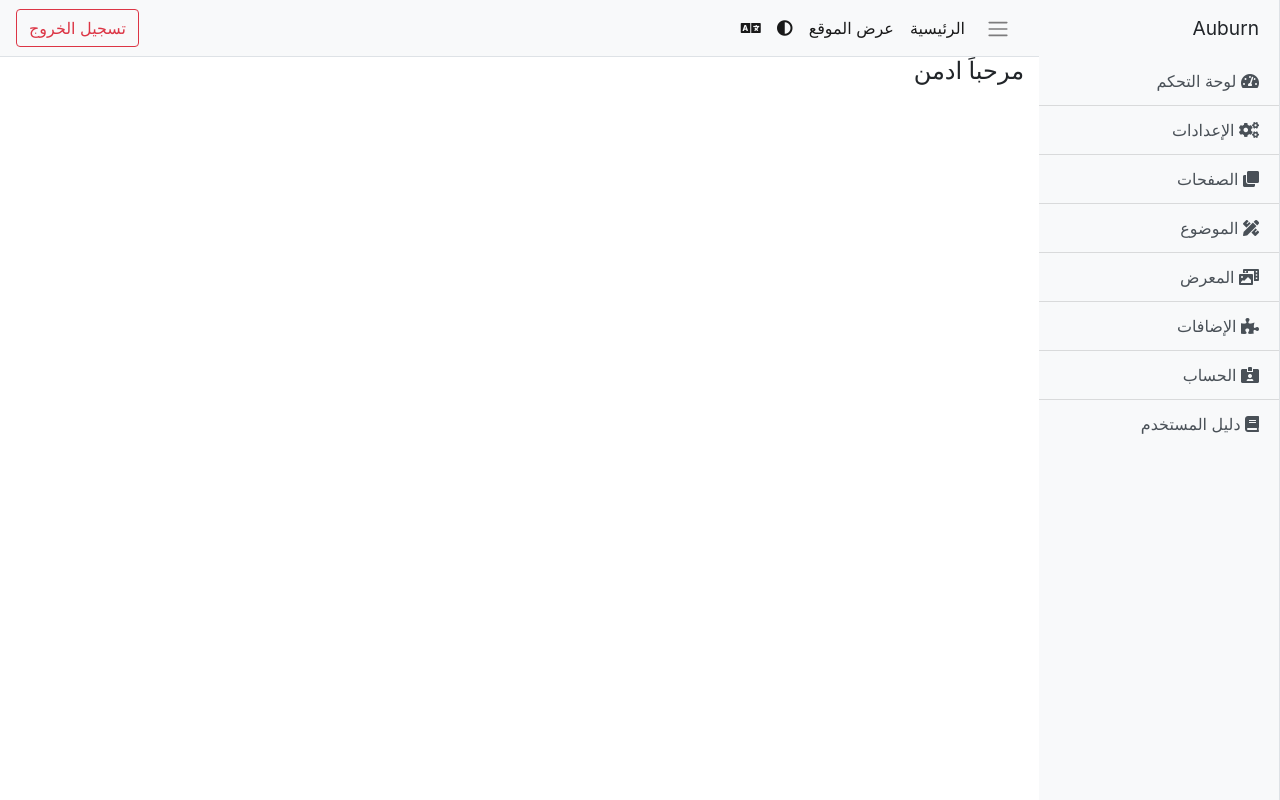
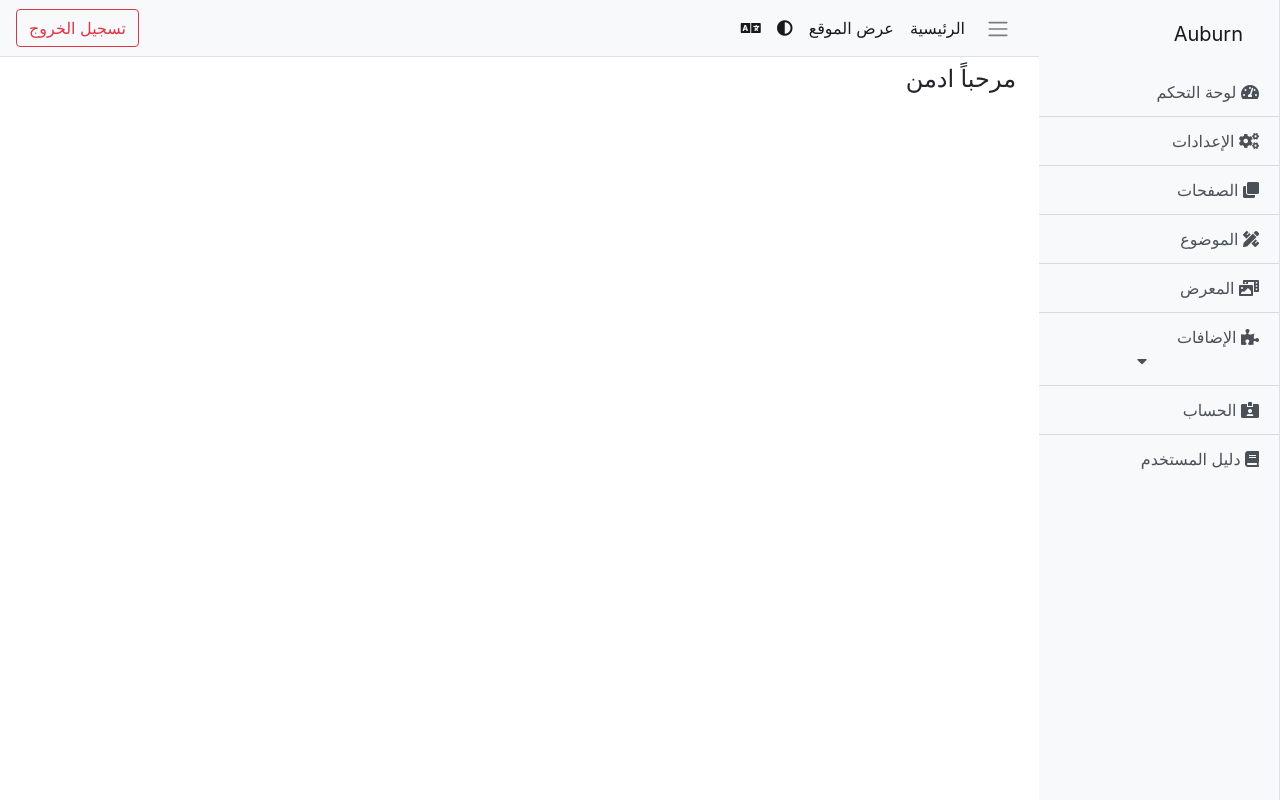
Before and after one commit to Nick390/Auburn-1.0.0, a PHP site: page /admin/config.php in a window 1280 px wide. Run offline with PHP 8.4, Linux system fonts and the light colour scheme; the visitor is signed in with stand-in values (Sample User, id 1).

Commit message:
Update in nav.php
*Update navbar.
*Add target for easy access.

```diff
--- a/includes/php/nav.php
+++ b/includes/php/nav.php
@@ -8,17 +8,30 @@
 <div class="d-flex" id="wrapper">
 
 <!-- Sidebar -->
-<div class="bg-light border-right" id="sidebar-wrapper">
-  <div class="sidebar-heading">Auburn </div>
+
+<div class="bg-light border-right navbar-light" id="sidebar-wrapper">
+  <div class="sidebar-heading"><a class="navbar-brand" href="/admin/dashboard.php">Auburn </a></div>
+
   <div class="list-group list-group-flush">
-    <a href="#" class="list-group-item list-group-item-action bg-light"><i class="fas fa-tachometer-alt"></i> لوحة التحكم</a>
+    <a href="/admin/dashboard.php" class="list-group-item list-group-item-action bg-light"><i class="fas fa-tachometer-alt"></i> لوحة التحكم</a>
     <a href="#" class="list-group-item list-group-item-action bg-light"> <i class="fas fa-cogs"></i> الإعدادات</a>
     <a href="#" class="list-group-item list-group-item-action bg-light"><i class="fas fa-clone"></i> الصفحات</a>
     <a href="#" class="list-group-item list-group-item-action bg-light"><i class="fas fa-pencil-ruler"></i> الموضوع</a>
     <a href="#" class="list-group-item list-group-item-action bg-light"><i class="fas fa-photo-video"></i> المعرض</a>
-    <a href="#" class="list-group-item list-group-item-action bg-light"><i class="fas fa-puzzle-piece"></i> الإضافات</a>
+    <a class="list-group-item list-group-item-action bg-light" data-toggle="collapse" href="#dropdown-lvl1"><i class="fas fa-puzzle-piece"></i> الإضافات
+    <i class="fas fa-caret-down ico-margin"></i></a>
+						<!-- Dropdown level 1 -->
+						<div id="dropdown-lvl1" class="panel-collapse collapse">
+							<div class="panel-body">
+								<ul class="nav navbar-nav">
+									<li><a class="list-group-item list-group-item-action bg-light" href="/admin/submit-a-new-notification.php">إرسال إشعار جديد</a></li>
+                </ul>
+              </div>
+            </div>
     <a href="#" class="list-group-item list-group-item-action bg-light"><i class="fas fa-id-card-alt"></i> الحساب</a>
     <a href="#" class="list-group-item list-group-item-action bg-light"><i class="fas fa-book"></i> دليل المستخدم</a>
+
+
   </div>
 </div>
 <!-- /#sidebar-wrapper -->
@@ -41,7 +54,7 @@
           <a class="nav-link" href="dashboard.php">الرئيسية</a>
         </li>
         <li class="nav-item active">
-          <a class="nav-link" href="../pages/dashboard.php">عرض الموقع</a>
+          <a class="nav-link" href="../pages/dashboard.php" target="_blank">عرض الموقع</a>
         </li>
         <li class="nav-item active">
           <a class="nav-link" href="#"><i class="fas fa-adjust"></i></a>
@@ -53,4 +66,5 @@
       <a href="/index.php?logout"><button class="btn btn-outline-danger my-2 my-sm-0">تسجيل الخروج</button><a/>
     </div>
   </nav>
-  <div class="container-fluid">
+  <div class="container">
+  <div class="row m-2">
```
